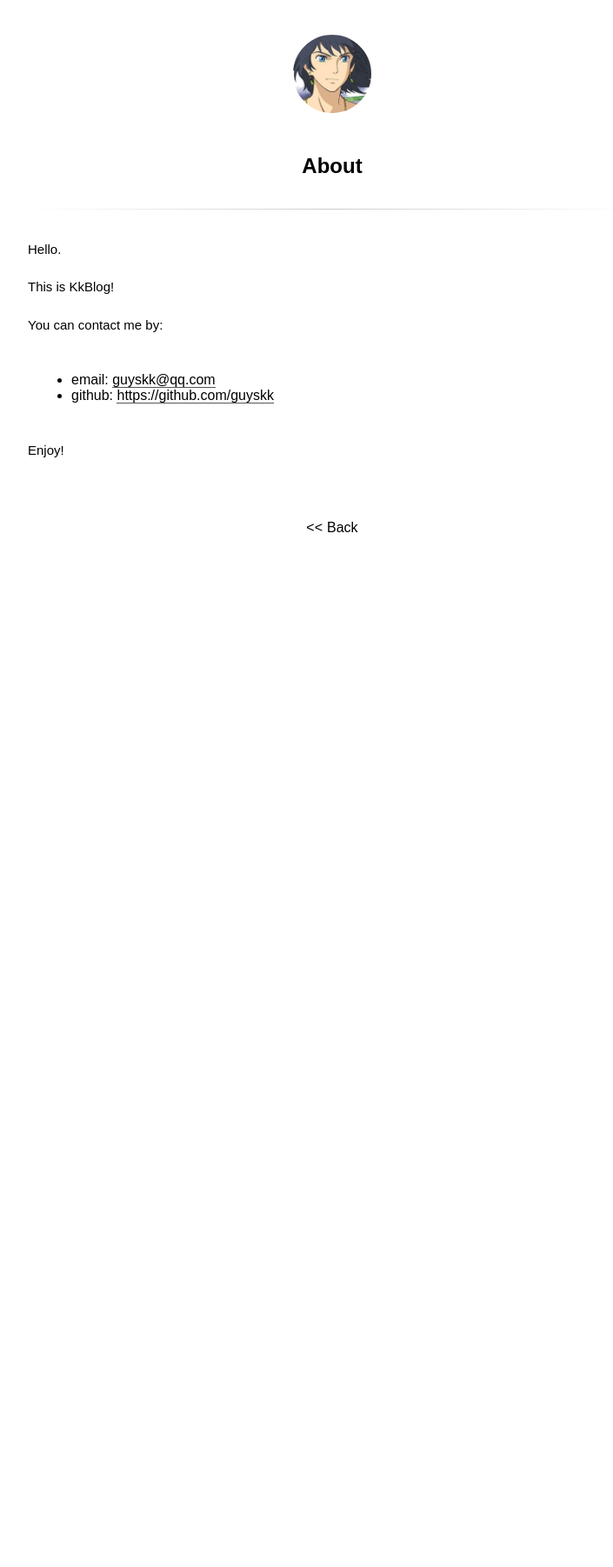
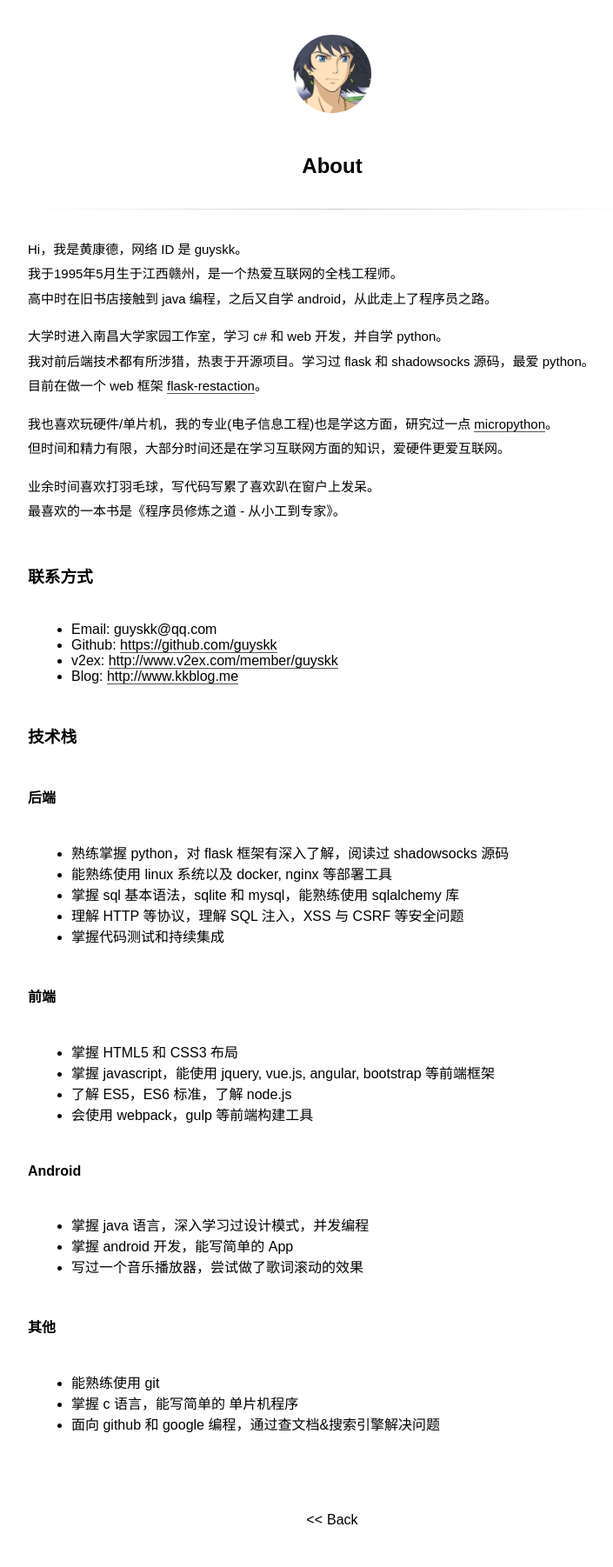
Before and after one commit to guyskk/guyskk.github.io, a Jekyll site: the page built from about.md, in a window 1280 px wide. Shown: the whole page at 87% size, without its empty margins (258-963 px from the left). Built offline with Jekyll 4.4.1, drawn with Linux system fonts in a browser that asks for light colours; some web fonts are replaced; before the commit the page ends 900 px from its top, so only the background shows below that.

Commit message:
update about me

```diff
--- a/about.md
+++ b/about.md
@@ -3,14 +3,57 @@ layout: page
 title: About
 ---
 
-Hello.
+Hi，我是黄康德，网络 ID 是 guyskk。
+我于1995年5月生于江西赣州，是一个热爱互联网的全栈工程师。
+高中时在旧书店接触到 java 编程，之后又自学 android，从此走上了程序员之路。
 
-This is KkBlog!
+大学时进入南昌大学家园工作室，学习 c# 和 web 开发，并自学 python。
+我对前后端技术都有所涉猎，热衷于开源项目。学习过 flask 和 shadowsocks 源码，最爱 python。
+目前在做一个 web 框架 [flask-restaction](https://github.com/guyskk/flask-restaction)。
 
-You can contact me by:
+我也喜欢玩硬件/单片机，我的专业(电子信息工程)也是学这方面，研究过一点 [micropython](https://github.com/micropython/micropython)。
+但时间和精力有限，大部分时间还是在学习互联网方面的知识，爱硬件更爱互联网。
 
-- email: [guyskk@qq.com](guyskk@qq.com)
-- github: [https://github.com/guyskk](https://github.com/guyskk)
+业余时间喜欢打羽毛球，写代码写累了喜欢趴在窗户上发呆。
+最喜欢的一本书是《程序员修炼之道 - 从小工到专家》。
 
 
-Enjoy!
+### 联系方式
+
+- Email: guyskk@qq.com
+- Github: [https://github.com/guyskk](https://github.com/guyskk)
+- v2ex: [http://www.v2ex.com/member/guyskk](http://www.v2ex.com/member/guyskk)
+- Blog: [http://www.kkblog.me](http://www.kkblog.me)
+
+
+### 技术栈
+
+#### 后端
+
+- 熟练掌握 python，对 flask 框架有深入了解，阅读过 shadowsocks 源码
+- 能熟练使用 linux 系统以及 docker, nginx 等部署工具
+- 掌握 sql 基本语法，sqlite 和 mysql，能熟练使用 sqlalchemy 库
+- 理解 HTTP 等协议，理解 SQL 注入，XSS 与 CSRF 等安全问题
+- 掌握代码测试和持续集成
+
+
+#### 前端
+
+- 掌握 HTML5 和 CSS3 布局
+- 掌握 javascript，能使用 jquery, vue.js, angular, bootstrap 等前端框架
+- 了解 ES5，ES6 标准，了解 node.js
+- 会使用 webpack，gulp 等前端构建工具
+
+
+#### Android
+
+- 掌握 java 语言，深入学习过设计模式，并发编程
+- 掌握 android 开发，能写简单的 App
+- 写过一个音乐播放器，尝试做了歌词滚动的效果
+
+
+#### 其他
+
+- 能熟练使用 git
+- 掌握 c 语言，能写简单的 单片机程序
+- 面向 github 和 google 编程，通过查文档&搜索引擎解决问题
```
Also changed, not shown: README.md.
